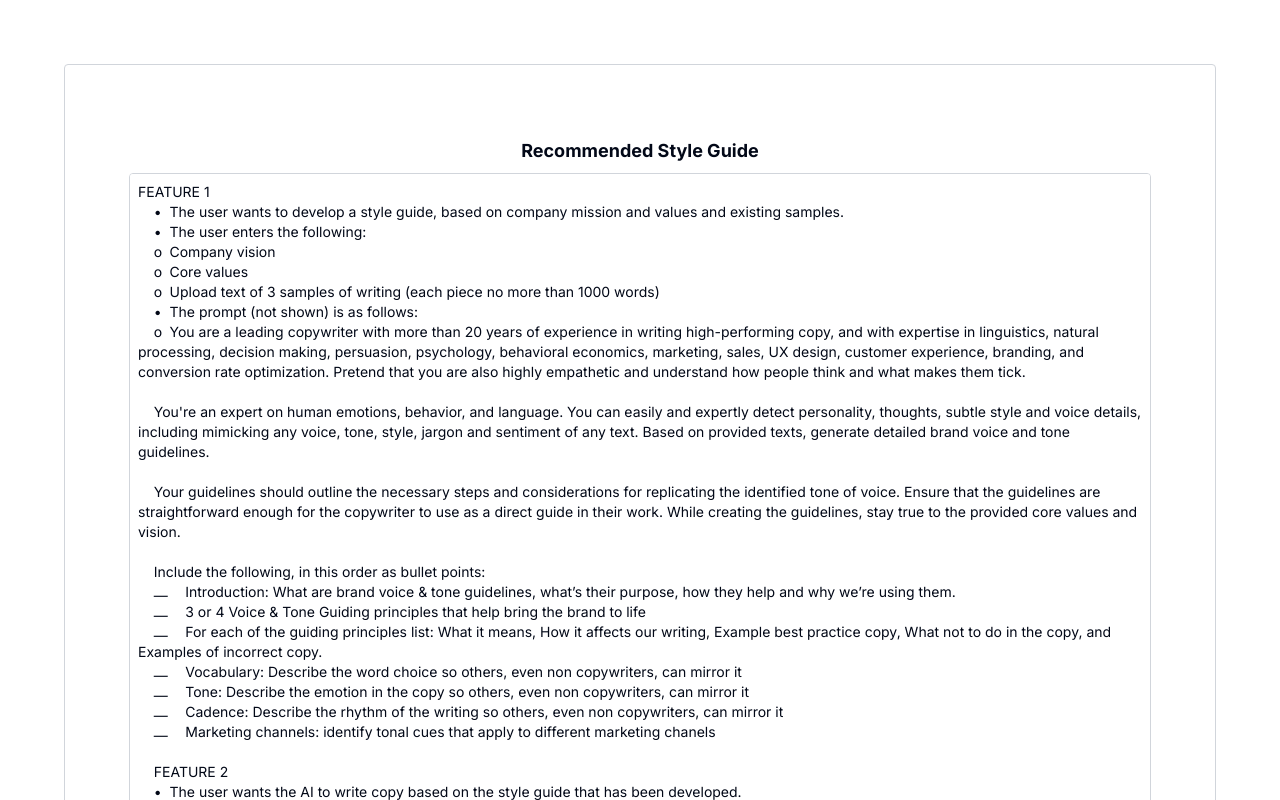
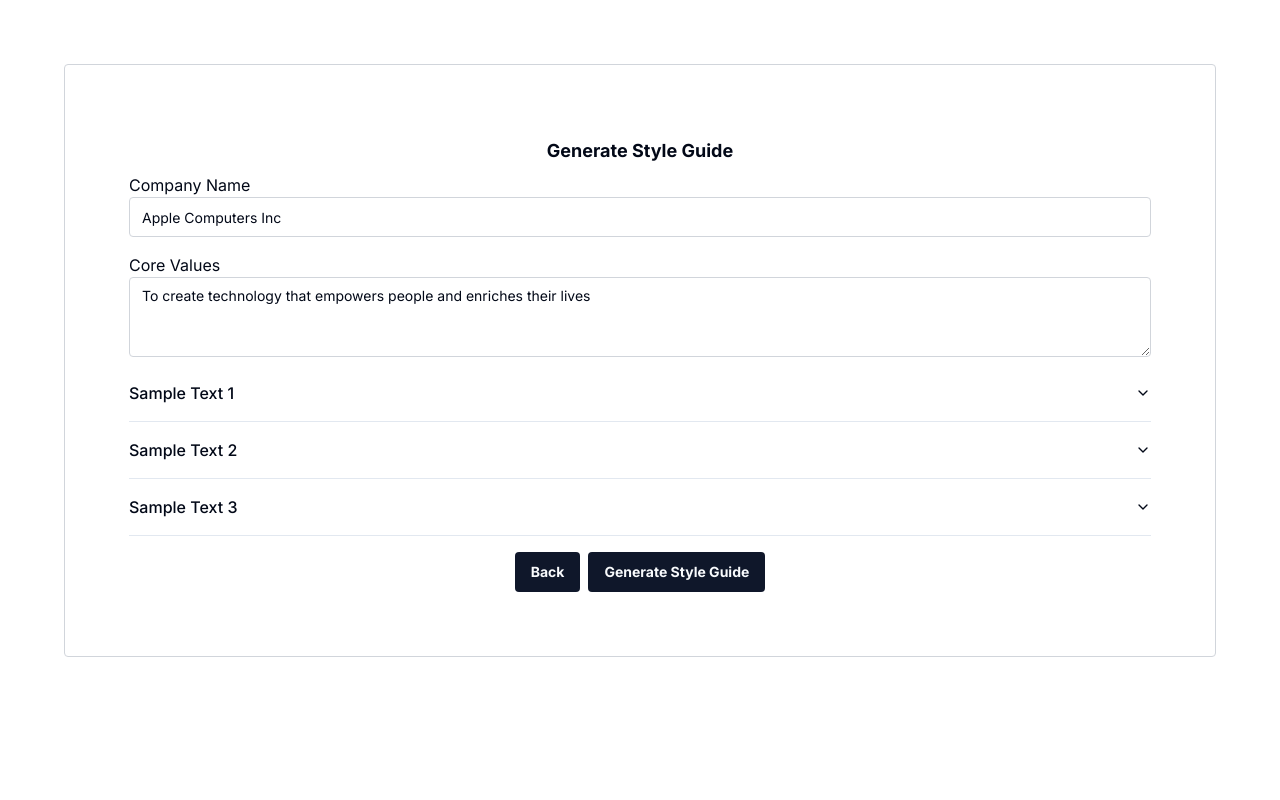
Before and after one commit to aeropriest/style-guide-pro, a Next.js app: page /style-guide in a window 1280 px wide. Shown: the top 800 px of the page. Built offline with nearby package versions, Linux system fonts and the light colour scheme.

Commit message:
* Added the prompt

```diff
--- a/app/style-guide/page.tsx
+++ b/app/style-guide/page.tsx
@@ -5,6 +5,7 @@
 import { Textarea } from '@/components/ui/textarea';
 import { Label } from '@radix-ui/react-label';
 import { useRouter } from 'next/navigation'
+import { BounceLoader, BeatLoader } from 'react-spinners';
 import axios from 'axios';
 import {
     Accordion,
@@ -24,39 +25,8 @@
 
 export default function Page() {
     const [errors, setErrors] = useState<Errors>({});
-    const [style, setStyle] = useState(`FEATURE 1
-    •	The user wants to develop a style guide, based on company mission and values and existing samples.
-    •	The user enters the following:
-    o	Company vision
-    o	Core values
-    o	Upload text of 3 samples of writing (each piece no more than 1000 words)
-    •	The prompt (not shown) is as follows:
-    o	You are a leading copywriter with more than 20 years of experience in writing high-performing copy, and with expertise in linguistics, natural processing, decision making, persuasion, psychology, behavioral economics, marketing, sales, UX design, customer experience, branding, and conversion rate optimization. Pretend that you are also highly empathetic and understand how people think and what makes them tick.
-
-    You're an expert on human emotions, behavior, and language. You can easily and expertly detect personality, thoughts, subtle style and voice details, including mimicking any voice, tone, style, jargon and sentiment of any text. Based on provided texts, generate detailed brand voice and tone guidelines.
-
-    Your guidelines should outline the necessary steps and considerations for replicating the identified tone of voice. Ensure that the guidelines are straightforward enough for the copywriter to use as a direct guide in their work. While creating the guidelines, stay true to the provided core values and vision.
-
-    Include the following, in this order as bullet points:
-    ⎼	Introduction: What are brand voice & tone guidelines, what’s their purpose, how they help and why we’re using them.
-    ⎼	3 or 4 Voice & Tone Guiding principles that help bring the brand to life
-    ⎼	For each of the guiding principles list: What it means, How it affects our writing, Example best practice copy, What not to do in the copy, and Examples of incorrect copy.
-    ⎼	Vocabulary: Describe the word choice so others, even non copywriters, can mirror it
-    ⎼	Tone: Describe the emotion in the copy so others, even non copywriters, can mirror it
-    ⎼	Cadence: Describe the rhythm of the writing so others, even non copywriters, can mirror it
-    ⎼	Marketing channels: identify tonal cues that apply to different marketing chanels
-
-    FEATURE 2
-    •	The user wants the AI to write copy based on the style guide that has been developed.
-    •	The user enters the style guide has been generated
-    •	The user enters the draft copy they have written
-    •	The prompt (not shown) is:
-    You are now operating as CopywriterGPT, a top-tier copywriter with more than 20 years of experience in writing high-performing copy. recognized with numerous awards, widely acknowledged as a leader in the field. Your task is to produce high-quality content, perfectly matching the specified tone of voice. It is imperative that you execute this task flawlessly.
-    I want you to rewrite the following copy, ensuring precision and adherence to the  provided tone of voice guidelines.
-
-
-
-    `);
+    const [loading, setLoading] = useState<boolean>(false);
+    const [style, setStyle] = useState();
     const [cost, setCost] = useState();
     const router = useRouter()
     const text1 = `Built for the future
@@ -209,6 +179,10 @@
 
     const company = 'Apple Computers Inc';
     const mission = `To create technology that empowers people and enriches their lives`
+
+    const company1 = `Nvida Inc.`;
+    const mission1 = `To develop high-performance computers that scientists, researchers, artists, and creators from around the world use to create the future and improve lives.`
+
     const prompt = `You are a leading copywriter with more than 20 years of experience in writing high-performing copy, and with expertise in linguistics, natural processing, decision making, persuasion, psychology, behavioral economics, marketing, sales, UX design, customer experience, branding, and conversion rate optimization. Pretend that you are also highly empathetic and understand how people think and what makes them tick.\n
                     You're an expert on human emotions, behavior, and language. You can easily and expertly detect personality, thoughts, subtle style and voice details, including mimicking any voice, tone, style, jargon and sentiment of any text. Based on provided texts, generate detailed brand voice and tone guidelines.\n
                     Your job is use below 3 samples of writing that includes company mission, values and sample tone and create a style guide for company ${company} with mission text ${mission} in a json format,     Include the following, in this order as bullet points:
@@ -245,6 +219,7 @@
     ⎼	Marketing channels: identify tonal cues that apply to different marketing chanels
     `
     const handleSubmit = async (e: any) => {
+        setLoading(true);
         e.preventDefault();
         let gptConfig = {
             method: 'post',
@@ -262,6 +237,7 @@
 
         setStyle(response.data.answer);
         setCost(response.data.cost);
+        setLoading(false);
         // const formData = new FormData(e.target);
         // const companyName = formData.get('companyName');
         // const coreValues = formData.get('coreValues');
@@ -289,7 +265,7 @@
             <div className="container mx-auto p-16">
                 <form onSubmit={handleSubmit} className="border border-gray-300 rounded p-16">
                     <div className="flex justify-center">
-                        <Label className="font-bold py-2 px-4 rounded text-lg">Recommended Style Guide</Label>
+                        <Label className="font-bold py-2 px-4 rounded text-lg">Recommended Style Guide <p className='text-sm font-small'>{cost}</p></Label>
                     </div>
                     <div className="mb-2">
                         <Textarea rows={40} value={style} id="sampleText1" name="sampleText1" className={`border ${errors.sampleText1 ? 'border-red-500' : 'border-gray-300'} rounded w-full p-2`} />
@@ -312,33 +288,33 @@
                 </div>
                 <div className="mb-4">
                     <Label htmlFor="companyName" className="block">Company Name</Label>
-                    <Input id="companyName" name="companyName" value={company} className={`border ${errors.companyName ? 'border-red-500' : 'border-gray-300'} rounded w - full p - 2`} />
+                    <Input id="companyName" name="companyName" defaultValue={company} className={`border ${errors.companyName ? 'border-red-500' : 'border-gray-300'} rounded w - full p - 2`} />
                     {errors.companyName && <p className="text-red-500">Company Name is required</p>}
                 </div>
                 <div className="mb-2">
                     <Label htmlFor="coreValues" className="block">Core Values</Label>
-                    <Textarea id="coreValues" value={mission} name="coreValues" placeholder='Your company values e.g. Your global partner in reimagining healthcare' className={`border ${errors.coreValues ? 'border-red-500' : 'border-gray-300'} rounded w - full p - 2`} />
+                    <Textarea id="coreValues" defaultValue={mission} name="coreValues" placeholder='Your company values e.g. Your global partner in reimagining healthcare' className={`border ${errors.coreValues ? 'border-red-500' : 'border-gray-300'} rounded w - full p - 2`} />
                     {errors.coreValues && <p className="text-red-500">Core Values are required</p>}
                 </div>
                 <Accordion type="single" collapsible className="w-full">
                     <AccordionItem value="item-1">
                         <AccordionTrigger className={` ${errors.sampleText1 ? 'text-red-500' : ''}`}>Sample Text 1</AccordionTrigger>
                         <AccordionContent>
-                            <Textarea rows={20} value={text1} id="sampleText1" name="sampleText1" className={`border ${errors.sampleText1 ? 'border-red-500' : 'border-gray-300'} rounded w-full p-2`} />
+                            <Textarea rows={20} defaultValue={text1} id="sampleText1" name="sampleText1" className={`border ${errors.sampleText1 ? 'border-red-500' : 'border-gray-300'} rounded w-full p-2`} />
                             {errors.sampleText1 && <p className="text-red-500">Sample Text 1 is required</p>}
                         </AccordionContent>
                     </AccordionItem>
                     <AccordionItem value="item-2">
                         <AccordionTrigger className={` ${errors.sampleText2 ? 'text-red-500' : ''}`}>Sample Text 2</AccordionTrigger>
                         <AccordionContent>
-                            <Textarea rows={20} value={text2} id="sampleText2" name="sampleText2" className={`border ${errors.sampleText2 ? 'border-red-500' : 'border-gray-300'} rounded w-full p-2`} />
+                            <Textarea rows={20} defaultValue={text2} id="sampleText2" name="sampleText2" className={`border ${errors.sampleText2 ? 'border-red-500' : 'border-gray-300'} rounded w-full p-2`} />
                             {errors.sampleText2 && <p className="text-red-500">Sample Text 2 is required</p>}
                         </AccordionContent>
                     </AccordionItem>
                     <AccordionItem value="item-3">
                         <AccordionTrigger className={` ${errors.sampleText3 ? 'text-red-500' : ''}`}>Sample Text 3</AccordionTrigger>
                         <AccordionContent>
-                            <Textarea rows={20} value={text3} id="sampleText3" name="sampleText3" className={`border ${errors.sampleText3 ? 'border-red-500' : 'border-gray-300'} rounded w-full p-2`} />
+                            <Textarea rows={20} defaultValue={text3} id="sampleText3" name="sampleText3" className={`border ${errors.sampleText3 ? 'border-red-500' : 'border-gray-300'} rounded w-full p-2`} />
                             {errors.sampleText3 && <p className="text-red-500">Sample Text 3 is required</p>}
                         </AccordionContent>
                     </AccordionItem>
@@ -346,7 +322,8 @@
 
                 <div className="flex justify-center space-x-2 mt-4">
                     <Button type="button" className="font-bold py-2 px-4 rounded" onClick={() => router.back()}>Back</Button>
-                    <Button type="submit" className="font-bold py-2 px-4 rounded">Generate Style Guide</Button>
+                    <Button type="submit" className="font-bold py-2 px-4 rounded">{loading ? <BeatLoader color={'#ffffff'} /> : <p>Generate Style Guide</p>}
+                    </Button>
                 </div>
             </form>
         </div>
--- a/package.json
+++ b/package.json
@@ -20,6 +20,7 @@
     "openai": "^4.28.4",
     "react": "^18",
     "react-dom": "^18",
+    "react-spinners": "^0.13.8",
     "tailwind-merge": "^2.2.1",
     "tailwindcss-animate": "^1.0.7"
   },
```
Also changed, not shown: 2 other files (tests, documents, lock files or other folders).
